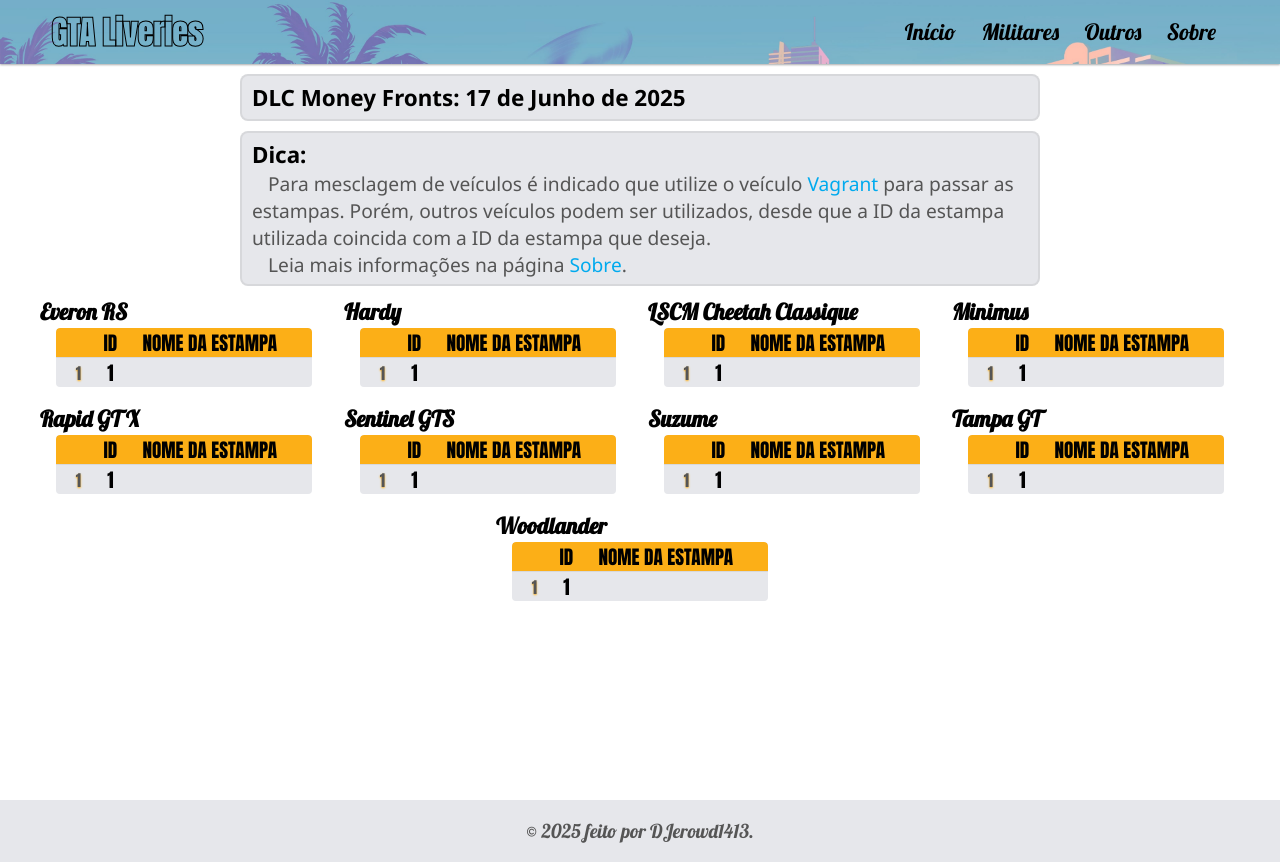
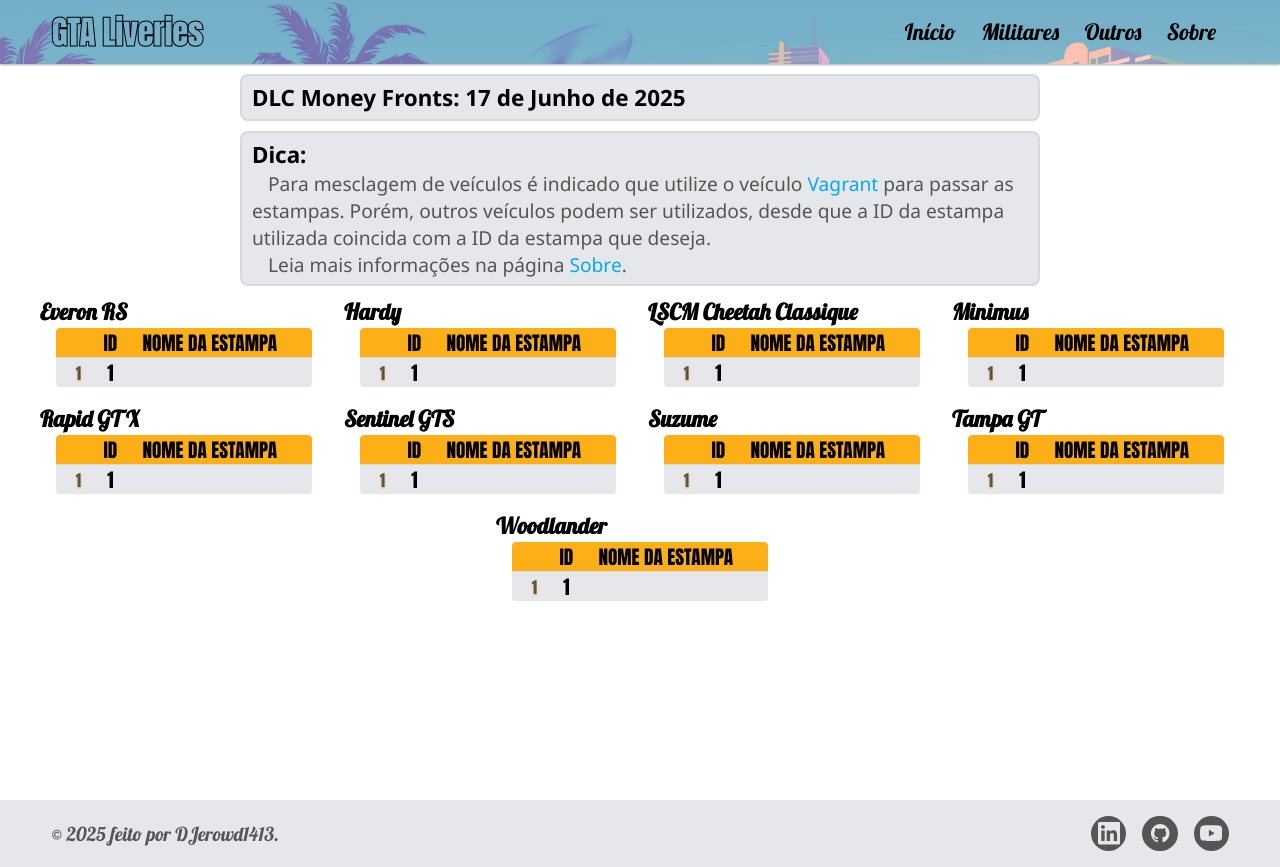
Before and after one commit to DJerowd/gta-online-liveries, a plain HTML site: page index.html in a window 1280 px wide. Drawn offline with Linux system fonts and the light colour scheme.

Commit message:
Header and Footer Componentization

```diff
--- a/index.html
+++ b/index.html
@@ -12,19 +12,9 @@
         <link rel="stylesheet" type="text/css" href="styles/responsive.css">
     </head>
 <body class="container">
+
     <!-- HEADER -->
-    <header>
-        <h1>
-            <a href="index.html" title="GTA Liveries - By DJ"> GTA Liveries </a>
-        </h1>
-        <nav class="nav" id="nav">
-            <a href="index.html" title="Início">Início</a>
-            <a href="military.html" title="Militares">Militares</a>
-            <a href="others.html" title="Outros">Outros</a>
-            <a href="about.html" title="Sobre">Sobre</a>
-        </nav>
-        <a class="menu-toggle" id="menuToggle">&#9776;</a>
-    </header>
+    <div id="header"></div>
 
     <main class="content">
         <article>
@@ -43,11 +33,11 @@
     </main>
 
     <!-- FOOTER -->
-    <footer>
-        <a>© 2025 feito por DJerowd1413.</a>
-    </footer>
+    <div id="footer"></div>
 
     <script src="scripts/mobileMenu.js"></script>
     <script src="scripts/newVehicles.js"></script>
+    <script src="scripts/includeComponents.js"></script>
+    <script>renderHeaderAndFooter();</script>
 </body>
 </html>
--- /dev/null
+++ b/scripts/includeComponents.js
@@ -0,0 +1,55 @@
+function createHeader() {
+    return `
+        <header>
+            <h1>
+                <a href="index.html" title="GTA Liveries - By DJ"> GTA Liveries </a>
+            </h1>
+            <nav class="nav" id="nav">
+                <a href="index.html" title="Início">Início</a>
+                <a href="military.html" title="Militares">Militares</a>
+                <a href="others.html" title="Outros">Outros</a>
+                <a href="about.html" title="Sobre">Sobre</a>
+            </nav>
+            <a class="menu-toggle" id="menuToggle">&#9776;</a>
+        </header>
+    `;
+}
+
+function createFooter() {
+    return `
+        <footer>
+            <div>© 2025 feito por DJerowd1413.</div>
+
+            <div>
+                <a href="https://www.linkedin.com/in/djerowd-moreschi/" target="_blank" rel="noopener noreferrer">
+                    <svg viewBox="0 0 24 24" xmlns="http://www.w3.org/2000/svg" >
+                        <path d="M20.447 20.452h-3.554v-5.569c0-1.328-.027-3.037-1.852-3.037-1.853 0-2.136 1.445-2.136 2.939v5.667H9.351V9h3.414v1.561h.046c.477-.9 1.637-1.85 3.37-1.85 3.601 0 4.267 2.37 4.267 5.455v6.286zM5.337 7.433c-1.144 0-2.063-.926-2.063-2.065 0-1.138.92-2.063 2.063-2.063 1.14 0 2.064.925 2.064 2.063 0 1.139-.925 2.065-2.064 2.065zm1.782 13.019H3.555V9h3.564v11.452zM22.225 0H1.771C.792 0 0 .774 0 1.729v20.542C0 23.227.792 24 1.771 24h20.451C23.2 24 24 23.227 24 22.271V1.729C24 .774 23.2 0 22.222 0h.003z"></path>
+                    </svg>
+                </a>
+                <a href="https://github.com/DJerowd/my-garage" target="_blank" rel="noopener noreferrer">
+                    <svg viewBox="0 0 24 24" xmlns="http://www.w3.org/2000/svg">
+                        <path d="M12,2.2467A10.00042,10.00042,0,0,0,8.83752,21.73419c.5.08752.6875-.21247.6875-.475,0-.23749-.01251-1.025-.01251-1.86249C7,19.85919,6.35,18.78423,6.15,18.22173A3.636,3.636,0,0,0,5.125,16.8092c-.35-.1875-.85-.65-.01251-.66248A2.00117,2.00117,0,0,1,6.65,17.17169a2.13742,2.13742,0,0,0,2.91248.825A2.10376,2.10376,0,0,1,10.2,16.65923c-2.225-.25-4.55-1.11254-4.55-4.9375a3.89187,3.89187,0,0,1,1.025-2.6875,3.59373,3.59373,0,0,1,.1-2.65s.83747-.26251,2.75,1.025a9.42747,9.42747,0,0,1,5,0c1.91248-1.3,2.75-1.025,2.75-1.025a3.59323,3.59323,0,0,1,.1,2.65,3.869,3.869,0,0,1,1.025,2.6875c0,3.83747-2.33752,4.6875-4.5625,4.9375a2.36814,2.36814,0,0,1,.675,1.85c0,1.33752-.01251,2.41248-.01251,2.75,0,.26251.1875.575.6875.475A10.0053,10.0053,0,0,0,12,2.2467Z"></path>
+                    </svg>
+                </a>
+                <a href="https://www.youtube.com/@DJ_Moreschi" target="_blank" rel="noopener noreferrer">
+                    <svg viewBox="0 0 24 24" xmlns="http://www.w3.org/2000/svg">
+                        <path d="M23.498 6.186a3.016 3.016 0 0 0-2.122-2.136C19.505 3.545 12 3.545 12 3.545s-7.505 0-9.377.505A3.017 3.017 0 0 0 .502 6.186C0 8.07 0 12 0 12s0 3.93.502 5.814a3.016 3.016 0 0 0 2.122 2.136c1.871.505 9.376.505 9.376.505s7.505 0 9.377-.505a3.015 3.015 0 0 0 2.122-2.136C24 15.93 24 12 24 12s0-3.93-.502-5.814zM9.545 15.568V8.432L15.818 12l-6.273 3.568z"></path>
+                    </svg>
+                </a>
+            </div>
+        </footer>
+    `;
+}
+
+function renderHeaderAndFooter() {
+    const headerContainer = document.getElementById("header");
+    const footerContainer = document.getElementById("footer");
+
+    if (headerContainer && typeof createHeader === 'function') {
+        headerContainer.innerHTML = createHeader();
+    }
+
+    if (footerContainer && typeof createFooter === 'function') {
+        footerContainer.innerHTML = createFooter();
+    }
+}
--- a/styles/footer.css
+++ b/styles/footer.css
@@ -1,14 +1,47 @@
 /* FOOTER */
 footer {
     display: flex;
-    justify-content: center;
+    justify-content: space-between;
     align-items: center;
+    text-align: center;
     font-family: var(--font-family-2);
+    font-size: var(--font-size-small);
+    user-select: none;
 
     width: 100%;
-    padding: 1em;
-    font-size: var(--font-size-small);
+    padding: 1.0rem 4vw;
 
     color: var(--font-color-2);
     background-color: var(--footer-color);
 }
+footer div {
+    display: flex;
+
+    gap: 1.0rem;
+}
+footer div a {
+    display: flex;
+    justify-content: center;
+    align-items: center;
+    transition: all 0.4s;
+
+    padding: 0.4rem;
+    border-radius: 100%;
+
+    fill: var(--footer-color);
+    background-color: var(--font-color-2);
+}
+footer div a:hover {
+    scale: 1.1;
+    fill: var(--font-color-2);
+    background-color: var(--secondary-color);
+    box-shadow: 0 0 4px currentColor;
+}
+footer div a:active {
+    scale: 0.9;
+    background-color: var(--primary-color);
+}
+footer div a svg {
+    width: var(--font-size-medium);
+    height: var(--font-size-medium);
+}
--- a/styles/global.css
+++ b/styles/global.css
@@ -12,7 +12,7 @@
 
   /* VARIÁVEIS DE PALETA DE CORES */
   --header-color: light-dark(#E6E7EB, #0F0F0F);
-  --footer-color: light-dark(#E6E7EB, #0F0F0F);
+  --footer-color: light-dark(#E6E7EB, #575555);
 
   --primary-color: light-dark(#FCAF17, #FF00CC);
   --secondary-color: light-dark(#00AAEE, #00FFFF);
```
Also changed, not shown: about.html (+5 -15 lines), military.html (+5 -15 lines), others.html (+5 -15 lines).
